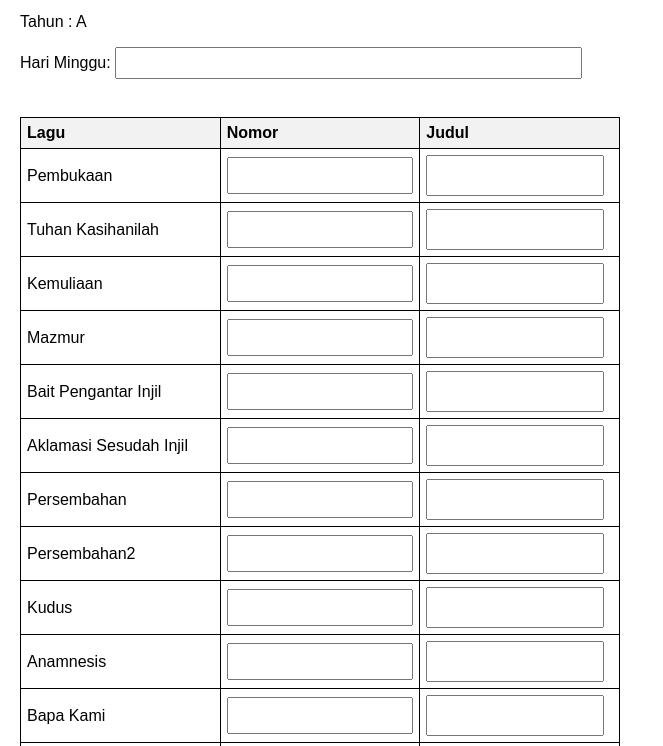
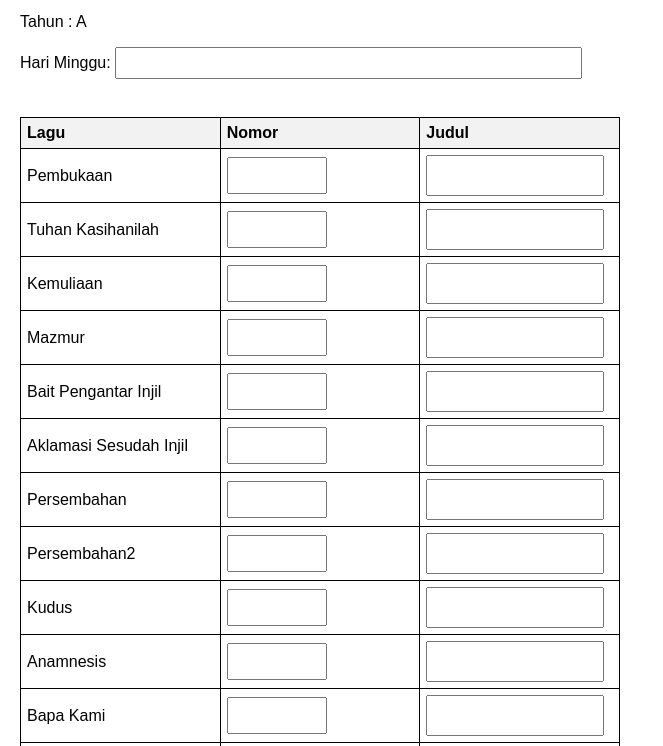
Before and after one commit to fxbun/koor, a plain HTML site: page index2.html in a window 1280 px wide. Shown: the part 51-797 px from the top of the page, without its empty margins (0-663 px from the left). Drawn offline with Linux system fonts and the light colour scheme.

Commit message:
Update index2.html

```diff
--- a/index2.html
+++ b/index2.html
@@ -90,7 +90,7 @@ input[type="text"] {
   padding: 8px;      /* ruang dalam lebih lega */
 }
 input[name^="nomor"] {
-  width: 20ch;       /* lebar maksimal 20 karakter */
+  width: 10ch;       /* lebar maksimal 20 karakter */
   max-width: 100%;   /* tetap responsif di layar kecil */
   font-size: 18px;   /* huruf lebih besar */
   padding: 6px;
```
